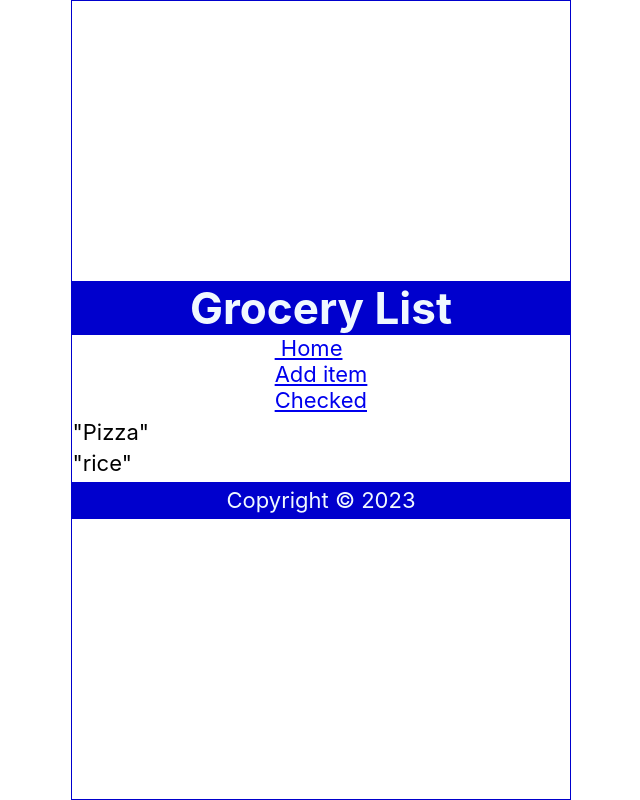
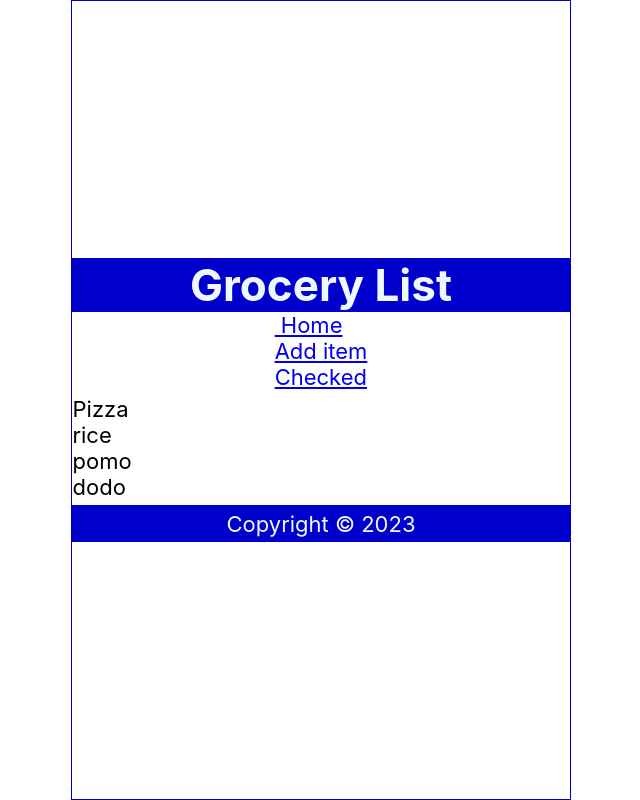
Before and after one commit to Okunola11/React-Grocery-List, a React (Create React App) app: page /check in a window 1280 px wide. Shown: the whole page, without its empty margins (319-959 px from the left). Built offline with nearby package versions, Linux system fonts and the light colour scheme; data requests are answered from the project's data file.

Commit message:
refactored checkedList route

```diff
--- a/data/db.json
+++ b/data/db.json
@@ -9,6 +9,21 @@
       "id": 2,
       "checked": true,
       "item": "rice"
+    },
+    {
+      "id": 3,
+      "checked": true,
+      "item": "pomo"
+    },
+    {
+      "id": 4,
+      "checked": true,
+      "item": "dodo"
+    },
+    {
+      "id": 5,
+      "checked": false,
+      "item": "ATA"
     }
   ]
 }
--- a/src/Checked.js
+++ b/src/Checked.js
@@ -1,12 +1,8 @@
 import React from "react";
 import { FaTrashAlt } from "react-icons/fa";
 
-const Checked = ({ item, key }) => {
-  return (
-    <ul key={key}>
-      <li>{JSON.stringify(item.item)}</li>
-    </ul>
-  );
+const Checked = ({ item }) => {
+  return <li>{item.item}</li>;
 };
 
 export default Checked;
--- a/src/CheckedItem.js
+++ b/src/CheckedItem.js
@@ -5,16 +5,15 @@ import DataContext from "./Context/DataContext";
 
 export const CheckedItem = () => {
   const { items } = useContext(DataContext);
+  const checkedItems = items.filter((item) => item.checked === true);
 
   return (
-    <>
-      {items.map((item) =>
-        item.checked === true ? (
-          <Checked item={item} key={item.id} />
-        ) : (
-          <p> You have no Checked items</p>
-        )
+    <ul>
+      {checkedItems.length ? (
+        checkedItems.map((item) => <Checked item={item} key={item.id} />)
+      ) : (
+        <p> You have no Checked items</p>
       )}
-    </>
+    </ul>
   );
 };
```
